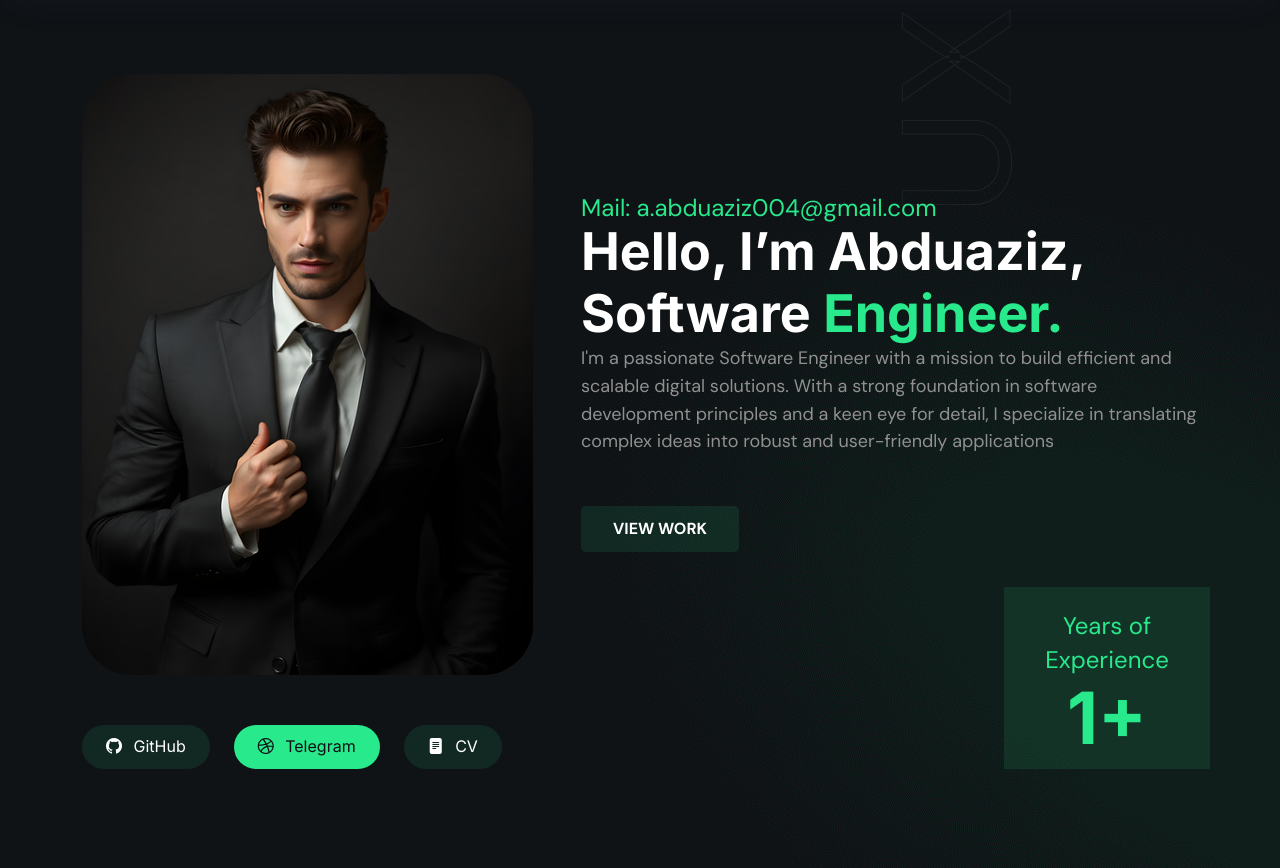
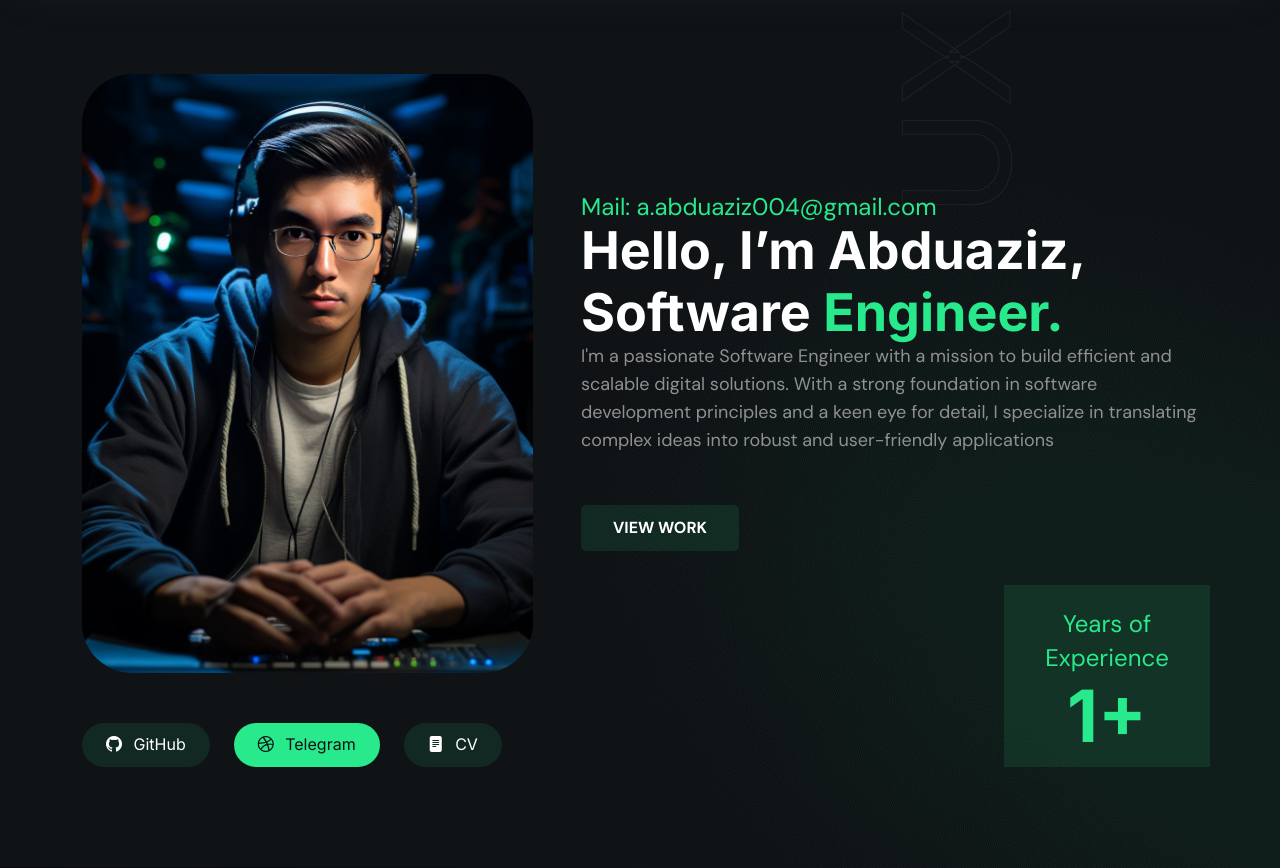
Before and after one commit to Abduaziz-Abdunabiyev/portfolio, a Django app: template portfolio/main/templates/main/index.html in a window 1280 px wide. Shown: the part 76-944 px from the top of the page. Run offline with Django 5.2, Linux system fonts and the light colour scheme; the template is opened without the code that fills it, so the values that code supplies are empty; some libraries are stand-ins or nearby versions.

Commit message:
almost done

```diff
--- a/portfolio/main/templates/main/index.html
+++ b/portfolio/main/templates/main/index.html
@@ -146,7 +146,7 @@
                             <div>
                                 <div>
                                     <div class="thumbnail-wrapper wow fadeInLeft" data-wow-delay=".3s">
-                                        <img class="profile-pic" src="{% static 'main/images/pf-pic.webp' %}" alt="thumbnail">
+                                        <img class="profile-pic" src="{% static 'main/images/avatar1.jpg' %}" alt="thumbnail">
                                     </div>
                                 </div>
 
@@ -404,7 +404,7 @@
                     </div>
                     <div class="col-lg-4 ms-auto">
                         <div class="mt-4 mt-lg-2">
-                            <img class="wow fadeInRight" data-wow-delay=".7s" src="{% static 'main/images/pf-pic-1.webp' %}" alt="profile picture">
+                            <img class="wow fadeInRight" data-wow-delay=".7s" src="{% static 'main/images/avatar2.jpg' %}" alt="profile picture">
                         </div>
                     </div>
                 </div>
```
Also changed, not shown: portfolio/main/static/main/images/avatar1.jpg (added), portfolio/main/static/main/images/avatar2.jpg (added).
